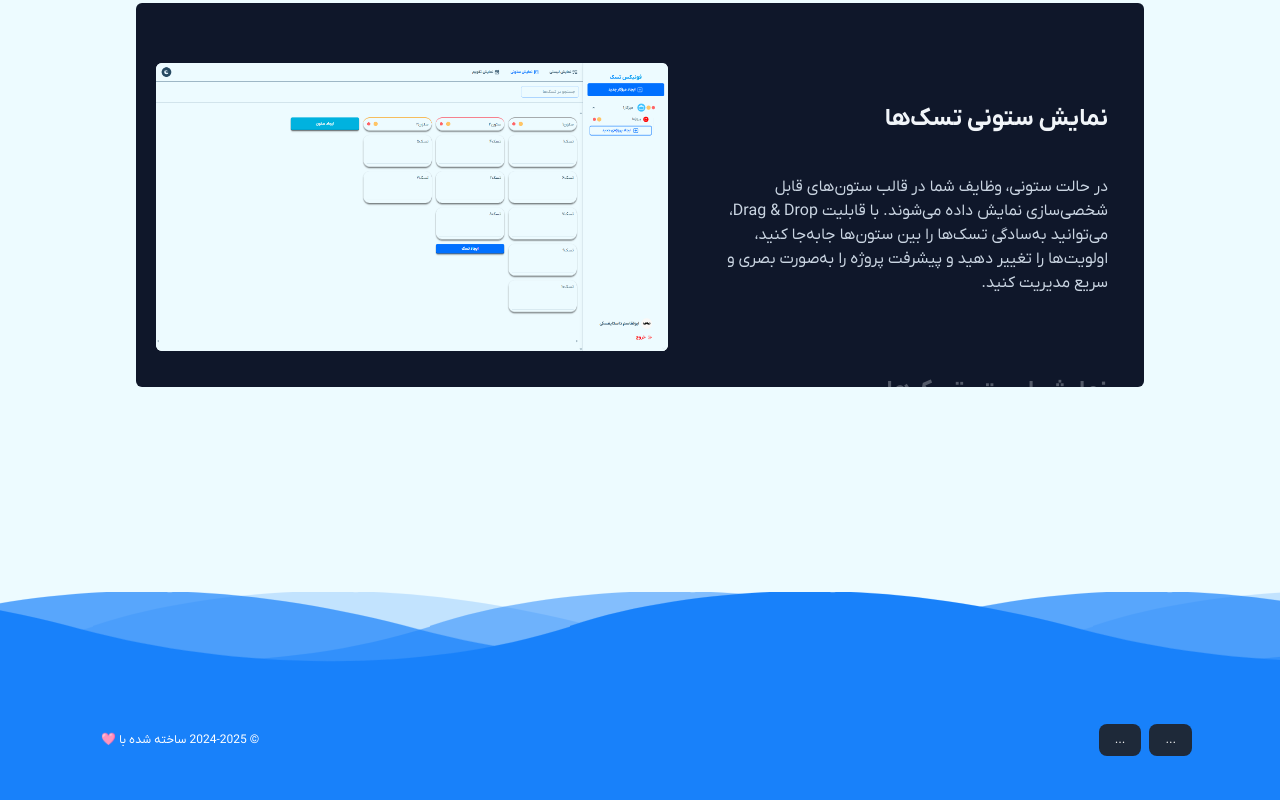
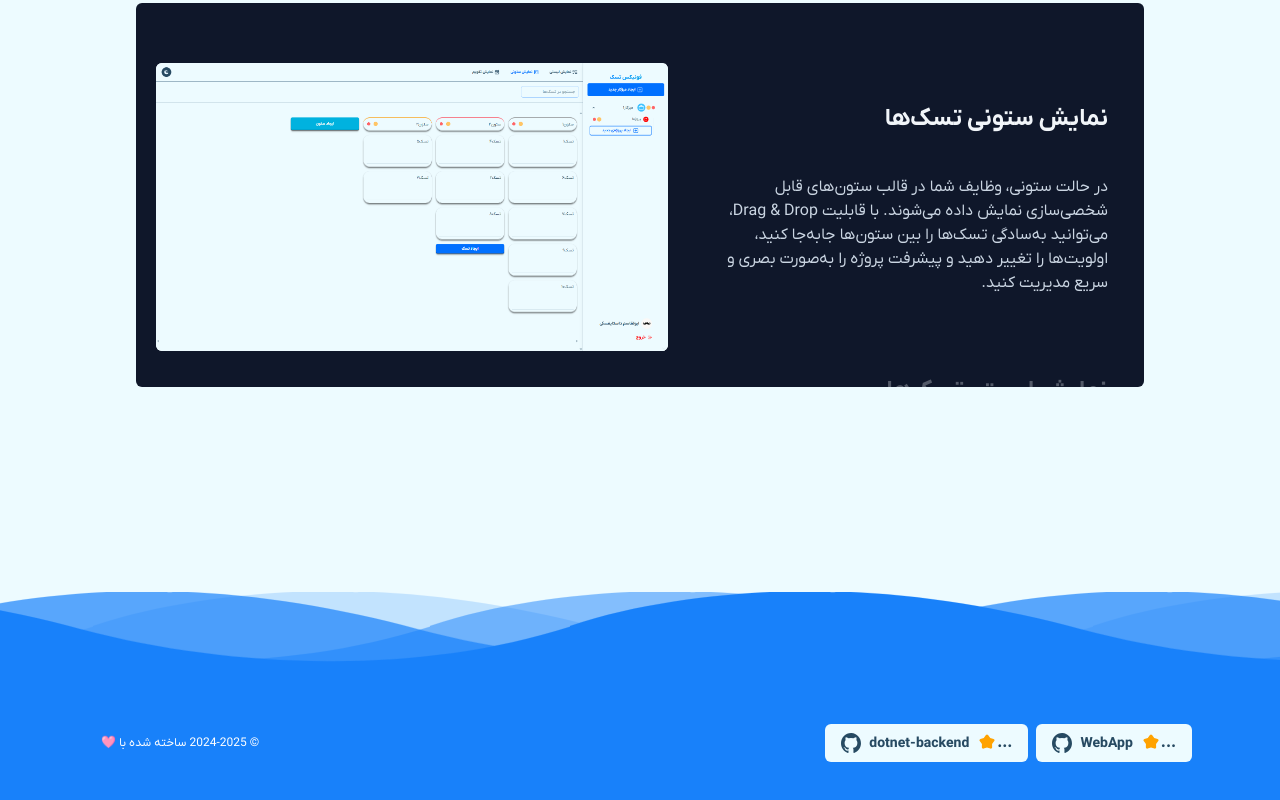
Before and after one commit to PhoenixTask/WebApp, a Next.js app: page / in a window 1280 px wide. Shown: the part 841-1641 px from the top of the page. Built offline with nearby package versions, Linux system fonts and the light colour scheme; no server answers.

Commit message:
feat: Add GithubButton component

```diff
--- a/src/app/components/LandingFooter/index.tsx
+++ b/src/app/components/LandingFooter/index.tsx
@@ -5,7 +5,7 @@ export default function LandingFooter() {
   const startYear = 2024;
   const currentYear = new Date().getFullYear();
   return (
-    <footer className="w-full mt-60 bg-[#1881fa] border-t border-base-300 shadow-inner relative  text-white">
+    <footer className="w-full mt-60 bg-[#1881fa] border-t border-base-300 shadow-inner relative text-white">
       <div className="relative w-full h-32 bg-[#1881fa]">
         <div id="wave1" className="wave" />
         <div id="wave2" className="wave" />
@@ -17,9 +17,7 @@ export default function LandingFooter() {
           className="max-w-6xl mx-auto px-6 py-8 md:flex-row md:justify-between gap-6"
         >
           <Flex>
-            <GithubButton username="PhoenixTask" repo="WebApp">
-
-            </GithubButton>
+            <GithubButton username="PhoenixTask" repo="WebApp" />
             <GithubButton username="PhoenixTask" repo="dotnet-backend" />
           </Flex>
 
--- a/src/components/UI/Button/index.tsx
+++ b/src/components/UI/Button/index.tsx
@@ -5,6 +5,7 @@ import { clsx } from "clsx";
 const variantStyles = {
   primary: "bg-primary hover:bg-primary/80 text-primary-content",
   secondary: "bg-secondary hover:bg-secondary/70 text-secondary-content",
+  base: "bg-base-100 hover:bg-base-content hover:text-base-100 text-base-content",
   outline:
     "border-2 border-primary hover:border-primary/70 text-primary hover:text-primary/70",
   ghost: "bg-transparent hover:bg-base-300 text-base-content",
--- a/src/components/UI/GithubButton/index.tsx
+++ b/src/components/UI/GithubButton/index.tsx
@@ -1,7 +1,7 @@
 "use client";
 
 import { useEffect, useState } from "react";
-import { Link } from "..";
+import { Flex, Icon, Link, Button } from "..";
 
 type GithubStarButtonProps = {
   username: string;
@@ -12,7 +12,6 @@ type GithubStarButtonProps = {
 export default function GithubStarButton({
   username,
   repo,
-  children,
 }: GithubStarButtonProps) {
   const [stars, setStars] = useState<number | null>(null);
   const repoUrl = `https://github.com/${username}/${repo}`;
@@ -25,12 +24,17 @@ export default function GithubStarButton({
   }, [username, repo]);
 
   return (
-    <Link
-      to={repoUrl}
-      target="_blank"
-      className="inline-flex items-center gap-2 px-4 py-2 bg-gray-800 text-white rounded-lg hover:bg-gray-700 transition-colors"
-    >
-      {children} {stars !== null ? stars : "..."}
+    <Link asChild to={repoUrl} target="_blank">
+      <Button variant="base">
+        <Flex alignItems="center" justifyContent="center">
+          <div className="flex">
+            <span className="mt-0.5">{stars !== null ? stars : "..."}</span>
+            <Icon iconName="Star" className="text-warning" />
+          </div>
+          <span className="mt-0.5">{repo}</span>
+          <Icon iconName="Github" />
+        </Flex>
+      </Button>
     </Link>
   );
 }
--- a/src/components/UI/Icon/icons.tsx
+++ b/src/components/UI/Icon/icons.tsx
@@ -12,6 +12,7 @@ export { default as Edit } from "./icons/Edit";
 export { default as Emoji } from "./icons/Emoji";
 export { default as Eye } from "./icons/Eye";
 export { default as Flag } from "./icons/Flag";
+export { default as Github } from "./icons/Github";
 export { default as LightMode } from "./icons/LightMode";
 export { default as Link } from "./icons/Link";
 export { default as ListView } from "./icons/ListView";
@@ -25,6 +26,7 @@ export { default as RoundArrow } from "./icons/RoundArrow";
 export { default as Setting } from "./icons/Setting";
 export { default as Share } from "./icons/Share";
 export { default as SquarePlus } from "./icons/SquarePlus";
+export { default as Star } from "./icons/Star";
 export { default as Tag } from "./icons/Tag";
 export { default as Tick } from "./icons/Tick";
 export { default as Update } from "./icons/Update";
--- /dev/null
+++ b/src/components/UI/Icon/icons/Github.tsx
@@ -0,0 +1,24 @@
+import { forwardRef, SVGProps } from "react";
+
+const SVGIcon = forwardRef<SVGSVGElement, SVGProps<SVGSVGElement>>(
+  ({ ...rest }, ref) => (
+    <svg
+      xmlns="http://www.w3.org/2000/svg"
+      width="20"
+      height="20"
+      viewBox="0 0 16 16"
+      ref={ref}
+      {...rest}
+    >
+      <path
+        fill="currentColor"
+        fillRule="evenodd"
+        d="M8.01 0C3.58 0 0 3.67 0 8.2c0 3.63 2.29 6.7 5.47 7.78c.398.082.543-.176.543-.394c0-.19-.013-.842-.013-1.52c-2.23.489-2.69-.978-2.69-.978c-.358-.951-.888-1.2-.888-1.2c-.73-.502.053-.502.053-.502c.809.054 1.23.842 1.23.842c.716 1.25 1.87.896 2.33.679c.066-.53.278-.896.504-1.1c-1.78-.19-3.65-.896-3.65-4.05c0-.896.318-1.63.822-2.2c-.08-.204-.358-1.05.08-2.17c0 0 .676-.217 2.2.842a7.5 7.5 0 0 1 4 0c1.52-1.06 2.2-.842 2.2-.842c.438 1.13.159 1.97.08 2.17c.516.57.821 1.3.821 2.2c0 3.15-1.87 3.84-3.66 4.05c.292.258.543.747.543 1.52c0 1.1-.013 1.98-.013 2.25c0 .217.146.476.543.394c3.18-1.09 5.47-4.16 5.47-7.78c.013-4.54-3.58-8.2-7.99-8.2z"
+        clipRule="evenodd"
+      />
+    </svg>
+  )
+);
+
+SVGIcon.displayName = "Github Icon";
+export default SVGIcon;
--- /dev/null
+++ b/src/components/UI/Icon/icons/Star.tsx
@@ -0,0 +1,22 @@
+import { forwardRef, SVGProps } from "react";
+
+const SVGIcon = forwardRef<SVGSVGElement, SVGProps<SVGSVGElement>>(
+  ({ ...rest }, ref) => (
+    <svg
+      xmlns="http://www.w3.org/2000/svg"
+      width="20"
+      height="20"
+      viewBox="0 0 24 24"
+      ref={ref}
+      {...rest}
+    >
+      <path
+        fill="currentColor"
+        d="m8.125 7.092l2.608-3.47q.238-.322.566-.472T12 3t.701.15t.566.471l2.608 3.471l4.02 1.368q.534.18.822.605q.289.426.289.94q0 .237-.07.471t-.228.449l-2.635 3.573l.1 3.83q.025.706-.466 1.189T16.564 20l-.454-.056L12 18.733l-4.11 1.211q-.124.05-.24.053q-.117.003-.214.003q-.665 0-1.15-.483t-.459-1.188l.1-3.856l-2.629-3.548q-.159-.217-.229-.453Q3 10.236 3 10q0-.506.297-.942q.296-.435.828-.618z"
+      />
+    </svg>
+  )
+);
+
+SVGIcon.displayName = "Star Icon";
+export default SVGIcon;
--- a/src/components/UI/Link/index.tsx
+++ b/src/components/UI/Link/index.tsx
@@ -6,6 +6,7 @@ import clsx from "clsx";
 type Props = {
   target?: "_self" | "_blank" | "_parent" | "_top";
   className?: string;
+  asChild?: boolean;
   children: ReactNode;
   to?: string;
   weight?: keyof typeof fontWeight;
@@ -15,6 +16,7 @@ type Props = {
 };
 
 const Link = ({
+  asChild = false,
   children,
   to = "",
   underline = false,
@@ -27,7 +29,7 @@ const Link = ({
     <RouterLink
       href={to}
       className={clsx(
-        "text-base-content hover:text-neutral transition-colors duration-300",
+        !asChild && "text-base-content hover:text-neutral transition-colors duration-300",
         underline && "underline underline-offset-8",
         fontWeight[weight],
         fontSize[textSize],
```
